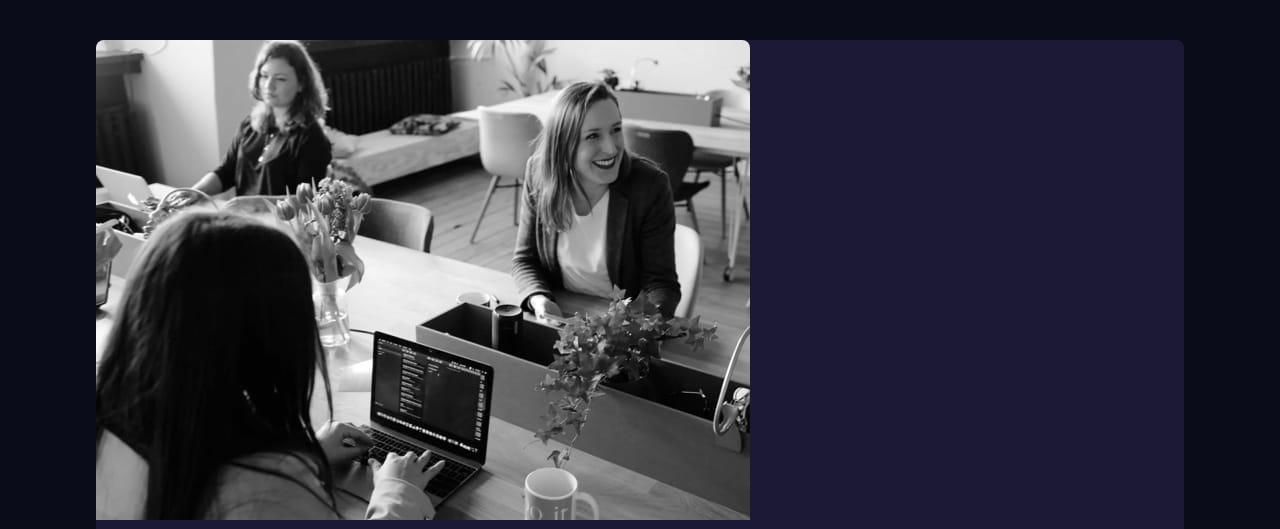
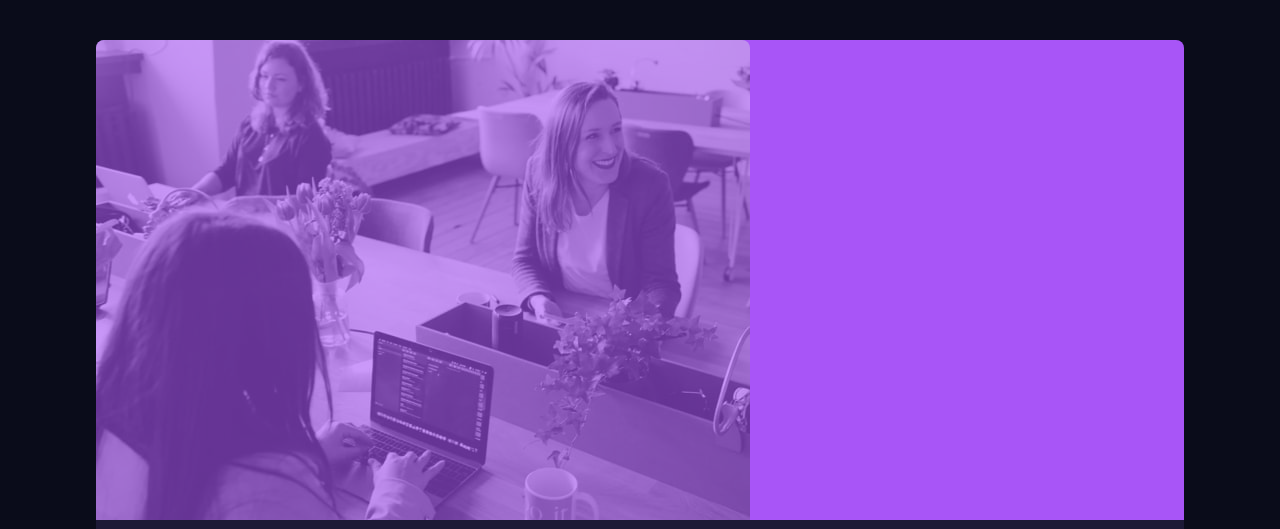
Before and after one commit to mocadev1/stats-preview-card-component-, a website built with Parcel: page index.html in a window 1280 px wide. Shown: the top 529 px of the page. Built offline with nearby package versions, Linux system fonts and the light colour scheme.

Commit message:
Image overlay ready.

```diff
--- a/index.html
+++ b/index.html
@@ -16,14 +16,16 @@
   <div class="bg-desaturated-blue text-white mt-10 mx-auto w-[85%] rounded-lg">
 
     <!-- card-image -->
+    <div class="bg-purple-500 rounded-t-lg">
       <picture>
         <source media="(min-width: 1440px)" srcset="images/image-header-desktop.jpg">
         <img
           src="images/image-header-mobile.jpg"
           alt="business people"
-        class="rounded-t-lg"
+          class="rounded-t-lg opacity-40"
         >
       </picture>
+    </div>
 
     <!-- card-text -->
     <div class="mx-5">
```
Also changed, not shown: dist/index.html, 2 other files. Lines whose indentation alone changed are shown as unchanged.
